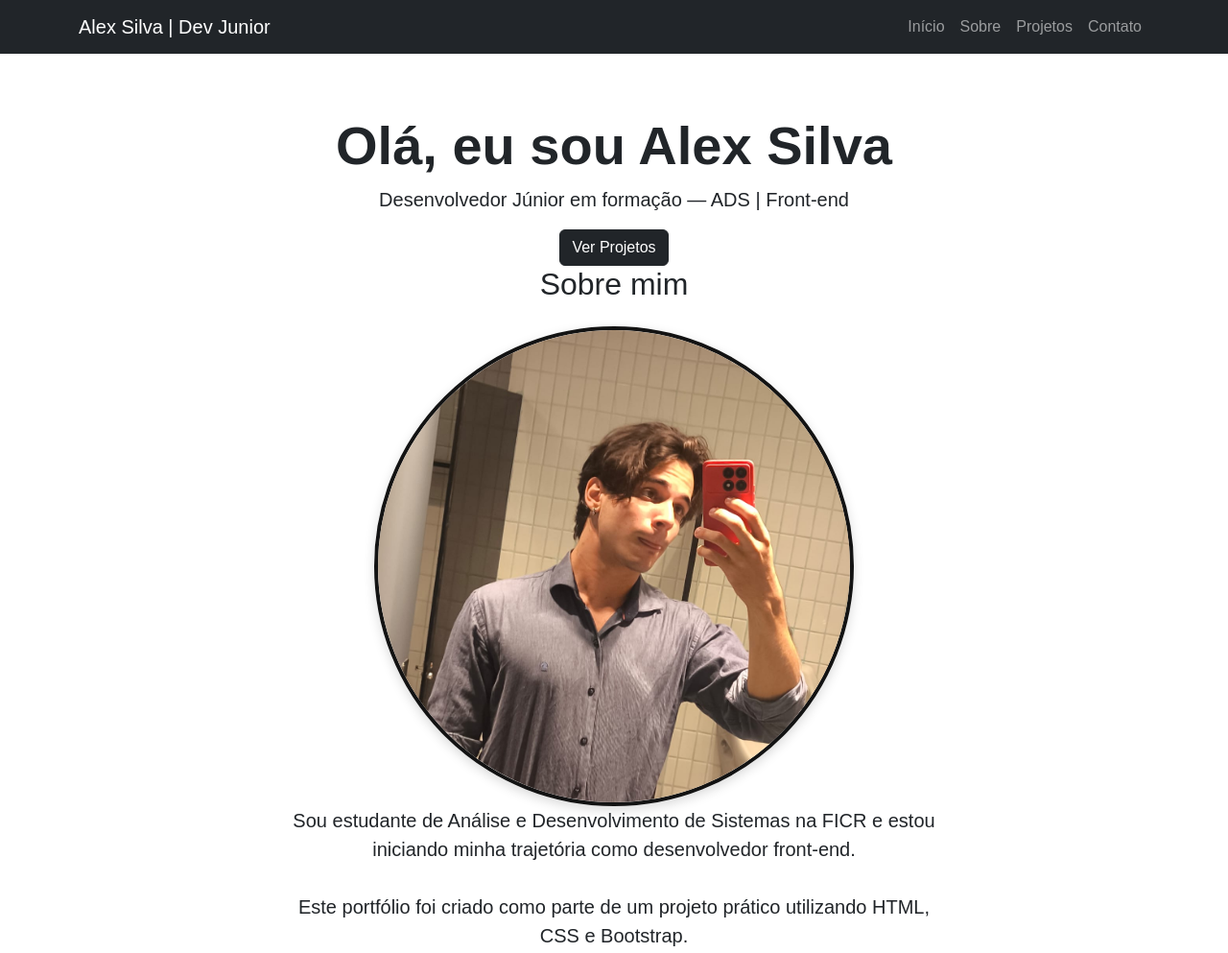
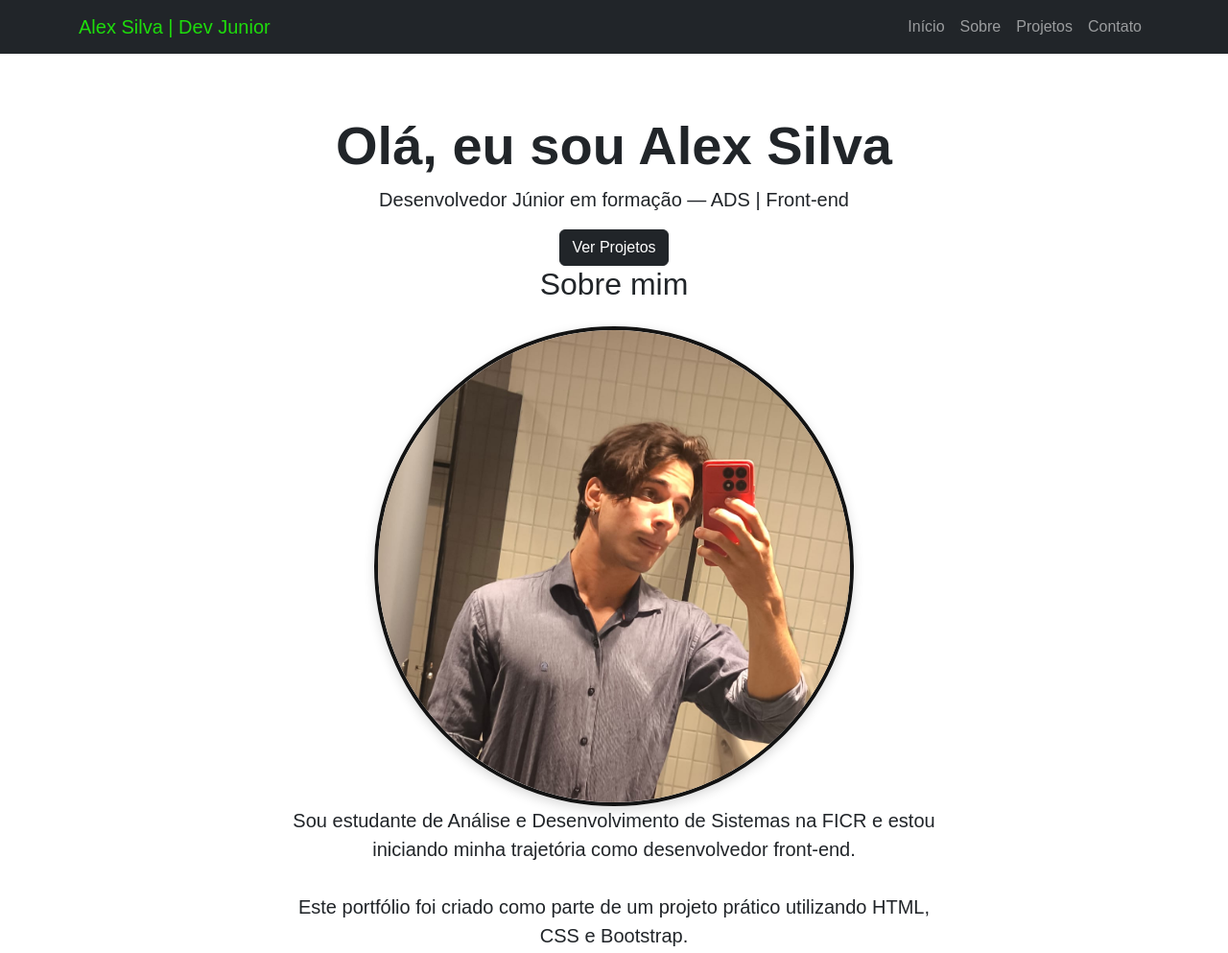
Before and after one commit to AlexSilva04/Portf-lio-Alex-Silva, a plain HTML site: page projeto/Portf-lio-Alex-Silva/index.html in a window 1280 px wide. Shown: the top 993 px of the page at 96% size. Drawn offline with nearby package versions, Linux system fonts and the light colour scheme; files whose address does not match are found by name.

Commit message:
Update index.html

```diff
--- a/projeto/Portf-lio-Alex-Silva/index.html
+++ b/projeto/Portf-lio-Alex-Silva/index.html
@@ -10,7 +10,7 @@
 <body>
     <nav class="navbar navbar-expand-lg navbar-dark bg-dark fixed-top">
         <div class="container">
-            <a class="navbar-brand fw-old" href="#"> Alex Silva | Dev Junior</a>
+            <a class="navbar-brand meu-nome" href="#"> Alex Silva | Dev Junior</a>
 
           <div class="navbar-collapse" id="navbarNav">
                 <ul class="navbar-nav ms-auto">
@@ -150,4 +150,5 @@
     </div>
 </footer>
 </body>
+
 </html>
```
